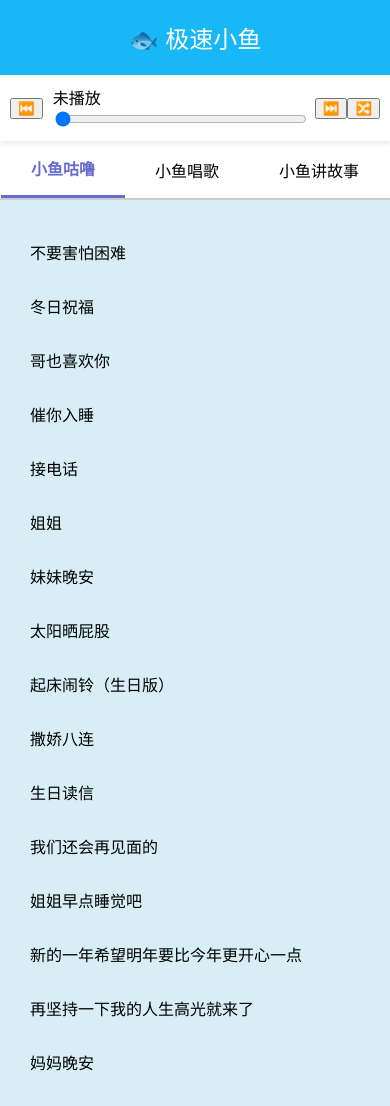
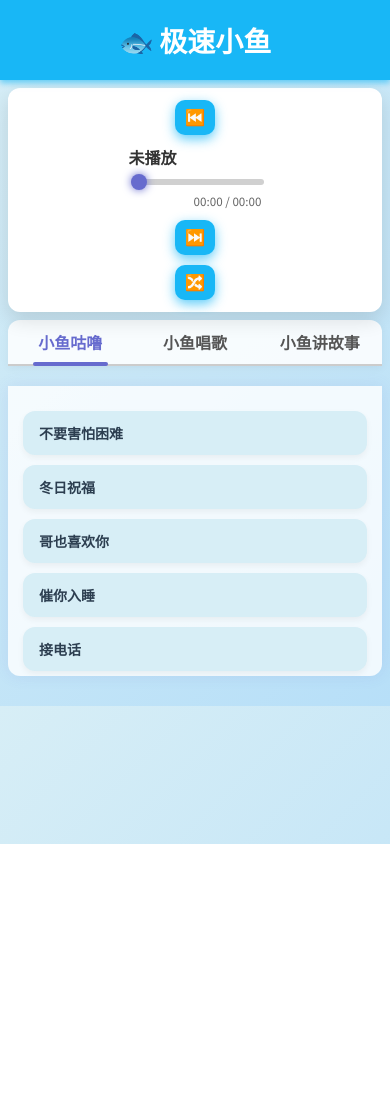
Before and after one commit to zhaoxinlu98/nfc-audio-page, a plain HTML site: page index.html in a window 390 px wide. After the commit the page ends 844 px from the top, so only its background shows below. Drawn offline with Linux system fonts and the light colour scheme.

Commit message:
Update index.html

```diff
--- a/index.html
+++ b/index.html
@@ -2,61 +2,95 @@
 <html lang="zh">
 <head>
 <meta charset="UTF-8" />
-  <meta name="viewport" content="width=device-width, initial-scale=1.0" />
+<meta name="viewport" content="width=device-width, initial-scale=1" />
 <title>极速小鱼 - 音频播放器</title>
 <style>
+  @import url('https://fonts.googleapis.com/css2?family=Source+Sans+Pro:wght@400;600&display=swap');
+
   body {
-      font-family: sans-serif;
-      background-color: #D7EEF6;
+    font-family: 'Source Sans Pro', sans-serif;
+    background: linear-gradient(135deg, #D7EEF6 0%, #B7DFF8 100%);
     margin: 0;
     padding: 0;
+    color: #333;
   }
   header {
     background-color: #18B7F6;
     color: white;
     padding: 20px;
     text-align: center;
-      font-size: 24px;
+    font-size: 28px;
+    font-weight: 600;
     position: sticky;
     top: 0;
     z-index: 1000;
+    box-shadow: 0 3px 6px rgba(24,183,246,0.6);
   }
   header::before {
     content: "🐟 ";
   }
   #player {
-      background: #ffffff;
-      padding: 10px;
-      box-shadow: 0 2px 6px rgba(0,0,0,0.1);
+    background: #fff;
+    padding: 12px 20px;
+    box-shadow: 0 8px 20px rgba(0,0,0,0.12);
     position: sticky;
     top: 72px;
     z-index: 999;
     display: flex;
     align-items: center;
     justify-content: space-between;
+    border-radius: 12px;
+    margin: 8px 12px;
+    user-select: none;
   }
   #tabs {
     display: flex;
     justify-content: center;
-      background-color: #ffffff;
+    background-color: #ffffffdd;
     border-bottom: 2px solid #ccc;
+    margin: 0 12px 24px 12px;
+    border-radius: 12px 12px 0 0;
+    box-shadow: 0 2px 10px rgba(0,0,0,0.05);
   }
   .tab {
-      padding: 15px 30px;
+    padding: 15px 28px;
     cursor: pointer;
     background: none;
     border: none;
-      font-size: 16px;
+    font-size: 18px;
+    font-weight: 600;
     outline: none;
+    color: #555;
+    position: relative;
+    transition: color 0.3s;
+  }
+  .tab:hover:not(.active) {
+    color: #18B7F6;
   }
   .tab.active {
-      border-bottom: 3px solid #666BCE;
     color: #666BCE;
-      font-weight: bold;
+    font-weight: 700;
+  }
+  .tab.active::after {
+    content: "";
+    position: absolute;
+    bottom: -2px;
+    left: 20%;
+    width: 60%;
+    height: 4px;
+    background: #666BCE;
+    border-radius: 2px;
+    transition: width 0.3s ease;
   }
   .audio-list {
     display: none;
-      padding: 20px;
+    padding: 20px 16px;
+    max-height: 320px;
+    overflow-y: auto;
+    background: #ffffffcc;
+    border-radius: 0 0 12px 12px;
+    box-shadow: 0 0 15px rgba(102,107,206,0.12);
+    margin: 0 12px 40px 12px;
   }
   .audio-list.active {
     display: block;
@@ -64,74 +98,199 @@
   .audio-item {
     margin: 10px 0;
     background-color: #D7EEF6;
-      padding: 10px;
-      border-radius: 8px;
+    padding: 14px 20px;
+    border-radius: 12px;
     cursor: pointer;
+    font-weight: 600;
+    font-size: 16px;
+    color: #2c3e50;
+    transition: background-color 0.3s, box-shadow 0.3s, transform 0.15s ease;
+    box-shadow: 0 3px 6px rgba(0,0,0,0.05);
+  }
+  .audio-item:hover:not(.active) {
+    background-color: #B0DFFC;
+    box-shadow: 0 6px 12px rgba(24,183,246,0.35);
+    transform: translateY(-2px);
   }
   .audio-item.active {
     background-color: #666BCE;
     color: white;
+    box-shadow: 0 0 18px #5559b8;
+    animation: pulseGlow 2s infinite alternate ease-in-out;
+  }
+  @keyframes pulseGlow {
+    0% {
+      box-shadow: 0 0 8px #666BCE;
+    }
+    100% {
+      box-shadow: 0 0 18px #666BCE;
+    }
   }
   .controls button {
-      margin: 0 10px;
-      padding: 5px 10px;
-      font-size: 16px;
+    margin: 0 12px;
+    padding: 8px 14px;
+    font-size: 18px;
+    cursor: pointer;
+    transition: transform 0.15s ease-in-out, background-color 0.3s;
+    border: none;
+    background: #18B7F6;
+    color: white;
+    border-radius: 10px;
+    box-shadow: 0 4px 12px rgba(24,183,246,0.7);
+    user-select: none;
+  }
+  .controls button:hover {
+    background: #137abf;
+    transform: scale(1.12);
+    box-shadow: 0 6px 16px rgba(19,122,191,0.9);
+  }
+  .controls button:active {
+    transform: scale(0.95);
   }
   .progress-container {
     flex: 1;
-      margin: 0 10px;
+    margin: 0 20px;
+    display: flex;
+    flex-direction: column;
+  }
+  #nowPlaying {
+    font-weight: 700;
+    margin-bottom: 8px;
+    font-size: 18px;
+    color: #333;
+    white-space: nowrap;
+    overflow: hidden;
+    text-overflow: ellipsis;
   }
   #progress {
     width: 100%;
+    -webkit-appearance: none;
+    appearance: none;
+    height: 6px;
+    border-radius: 4px;
+    background: #d0d0d0;
+    outline: none;
+    cursor: pointer;
+    transition: background-color 0.3s;
+  }
+  #progress::-webkit-slider-thumb {
+    -webkit-appearance: none;
+    appearance: none;
+    width: 16px;
+    height: 16px;
+    border-radius: 50%;
+    background: #666BCE;
+    cursor: pointer;
+    box-shadow: 0 0 8px #666BCE;
+    transition: background-color 0.3s;
+  }
+  #progress::-moz-range-thumb {
+    width: 16px;
+    height: 16px;
+    border-radius: 50%;
+    background: #666BCE;
+    cursor: pointer;
+    box-shadow: 0 0 8px #666BCE;
+  }
+  #progress:hover {
+    background-color: #b0c8f9;
+  }
+  #progress:active::-webkit-slider-thumb {
+    background-color: #5559b8;
+  }
+  #time {
+    font-size: 13px;
+    color: #666;
+    margin-top: 6px;
+    text-align: right;
+    user-select: none;
+  }
+
+  /* 响应式 - 手机屏幕调整 */
+  @media (max-width: 600px) {
+    #player {
+      flex-direction: column;
+      gap: 10px;
+      top: 56px;
+      margin: 8px 8px;
+    }
+    #tabs {
+      flex-wrap: wrap;
+      margin: 0 8px 20px 8px;
+    }
+    .tab {
+      padding: 10px 12px;
+      font-size: 16px;
+      flex: 1 1 33%;
+      text-align: center;
+    }
+    .audio-list {
+      max-height: 260px;
+      margin: 0 8px 30px 8px;
+      padding: 15px;
+    }
+    .audio-item {
+      font-size: 14px;
+      padding: 12px 16px;
+    }
+    .controls button {
+      font-size: 16px;
+      padding: 8px 10px;
+      margin: 0 8px;
+    }
+    #nowPlaying {
+      font-size: 16px;
+    }
   }
 </style>
 </head>
 <body>
 <header>极速小鱼</header>
-  <div id="player">
-    <button id="prev">⏮️</button>
+<div id="player" class="controls" role="region" aria-label="音频播放器控制区">
+  <button id="prev" aria-label="上一首">⏮️</button>
   <div class="progress-container">
-      <div id="nowPlaying">未播放</div>
-      <input type="range" id="progress" value="0" />
+    <div id="nowPlaying" aria-live="polite" aria-atomic="true" aria-owns="progress">未播放</div>
+    <input type="range" id="progress" value="0" aria-label="播放进度" />
+    <div id="time" aria-live="polite" aria-atomic="true">00:00 / 00:00</div>
   </div>
-    <button id="next">⏭️</button>
-    <button id="random">🔀</button>
+  <button id="next" aria-label="下一首">⏭️</button>
+  <button id="random" aria-label="随机播放">🔀</button>
 </div>
 
-  <div id="tabs">
-    <button class="tab active" data-tab="gululu">小鱼咕噜</button>
-    <button class="tab" data-tab="sing">小鱼唱歌</button>
-    <button class="tab" data-tab="story">小鱼讲故事</button>
+<div id="tabs" role="tablist" aria-label="音频模块切换">
+  <button class="tab active" data-tab="gululu" role="tab" aria-selected="true" tabindex="0" aria-controls="gululu">小鱼咕噜</button>
+  <button class="tab" data-tab="sing" role="tab" aria-selected="false" tabindex="-1" aria-controls="sing">小鱼唱歌</button>
+  <button class="tab" data-tab="story" role="tab" aria-selected="false" tabindex="-1" aria-controls="story">小鱼讲故事</button>
 </div>
 
-  <div id="gululu" class="audio-list active">
-    <div class="audio-item" data-src="buyaohaipaikunnan.mp3">不要害怕困难</div>
-    <div class="audio-item" data-src="dongrizhufu.mp3">冬日祝福</div>
-    <div class="audio-item" data-src="ge-ye-xihuan-ni.mp3">哥也喜欢你</div>
-    <div class="audio-item" data-src="cuini_rushui.mp3">催你入睡</div>
-    <div class="audio-item" data-src="jiedianhua.mp3">接电话</div>
-    <div class="audio-item" data-src="jiejie.mp3">姐姐</div>
-    <div class="audio-item" data-src="meimei-wanan .mp3">妹妹晚安</div>
-    <div class="audio-item" data-src="taiyangshai_pigu.mp3">太阳晒屁股</div>
-    <div class="audio-item" data-src="qichuang_naoling_shengri.mp3">起床闹铃（生日版）</div>
-    <div class="audio-item" data-src="sajiaobalian.mp3">撒娇八连</div>
-    <div class="audio-item" data-src="shengri_duxin.mp3">生日读信</div>
-    <div class="audio-item" data-src="women_haohui_zai_jian_men.mp3">我们还会再见面的</div>
-    <div class="audio-item" data-src="jiejie_zaodian_shuijiao_ba.mp3">姐姐早点睡觉吧</div>
-    <div class="audio-item" data-src="xin_de_yinian_xiwang.mp3">新的一年希望明年要比今年更开心一点</div>
-    <div class="audio-item" data-src="zaijianchi_yixia_rensheng_gaoguang.mp3">再坚持一下我的人生高光就来了</div>
-    <div class="audio-item" data-src="mama_wanan.mp3">妈妈晚安</div>
+<div id="gululu" class="audio-list active" role="tabpanel" tabindex="0" aria-labelledby="gululu" >
+  <div class="audio-item" data-src="buyaohaipaikunnan.mp3" tabindex="0">不要害怕困难</div>
+  <div class="audio-item" data-src="dongrizhufu.mp3" tabindex="0">冬日祝福</div>
+  <div class="audio-item" data-src="ge-ye-xihuan-ni.mp3" tabindex="0">哥也喜欢你</div>
+  <div class="audio-item" data-src="cuini_rushui.mp3" tabindex="0">催你入睡</div>
+  <div class="audio-item" data-src="jiedianhua.mp3" tabindex="0">接电话</div>
+  <div class="audio-item" data-src="jiejie.mp3" tabindex="0">姐姐</div>
+  <div class="audio-item" data-src="meimei-wanan .mp3" tabindex="0">妹妹晚安</div>
+  <div class="audio-item" data-src="taiyangshai_pigu.mp3" tabindex="0">太阳晒屁股</div>
+  <div class="audio-item" data-src="qichuang_naoling_shengri.mp3" tabindex="0">起床闹铃（生日版）</div>
+  <div class="audio-item" data-src="sajiaobalian.mp3" tabindex="0">撒娇八连</div>
+  <div class="audio-item" data-src="shengri_duxin.mp3" tabindex="0">生日读信</div>
+  <div class="audio-item" data-src="women_haohui_zai_jian_men.mp3" tabindex="0">我们还会再见面的</div>
+  <div class="audio-item" data-src="jiejie_zaodian_shuijiao_ba.mp3" tabindex="0">姐姐早点睡觉吧</div>
+  <div class="audio-item" data-src="xin_de_yinian_xiwang.mp3" tabindex="0">新的一年希望明年要比今年更开心一点</div>
+  <div class="audio-item" data-src="zaijianchi_yixia_rensheng_gaoguang.mp3" tabindex="0">再坚持一下我的人生高光就来了</div>
+  <div class="audio-item" data-src="mama_wanan.mp3" tabindex="0">妈妈晚安</div>
 </div>
 
-  <div id="sing" class="audio-list">
-    <div class="audio-item" data-src="siyishenghua_live.mp3">肆意生花片段（直播版）</div>
-    <div class="audio-item" data-src="tebie_de_ren.mp3">特别的人</div>
-    <div class="audio-item" data-src="tuheisu.mp3">褪黑素</div>
+<div id="sing" class="audio-list" role="tabpanel" tabindex="0" aria-labelledby="sing" hidden>
+  <div class="audio-item" data-src="siyishenghua_live.mp3" tabindex="0">肆意生花片段（直播版）</div>
+  <div class="audio-item" data-src="tebie_de_ren.mp3" tabindex="0">特别的人</div>
+  <div class="audio-item" data-src="tuheisu.mp3" tabindex="0">褪黑素</div>
 </div>
 
-  <div id="story" class="audio-list">
-    <div class="audio-item" data-src="xiaoshuimian.mp3">小睡眠</div>
-    <div class="audio-item" data-src="xiaoyu_youdao_dahaili_le_ma.mp3">小鱼游到大海里了吗</div>
+<div id="story" class="audio-list" role="tabpanel" tabindex="0" aria-labelledby="story" hidden>
+  <div class="audio-item" data-src="xiaoshuimian.mp3" tabindex="0">小睡眠</div>
+  <div class="audio-item" data-src="xiaoyu_youdao_dahaili_le_ma.mp3" tabindex="0">小鱼游到大海里了吗</div>
 </div>
 
 <audio id="audio" controls hidden></audio>
@@ -140,20 +299,48 @@
   const audio = document.getElementById("audio");
   const nowPlaying = document.getElementById("nowPlaying");
   const progress = document.getElementById("progress");
+  const timeDisplay = document.getElementById("time");
   const prevBtn = document.getElementById("prev");
   const nextBtn = document.getElementById("next");
   const randomBtn = document.getElementById("random");
   const tabs = document.querySelectorAll(".tab");
   const lists = document.querySelectorAll(".audio-list");
-    let playlist = [];
   let currentIndex = -1;
+
+  function formatTime(seconds) {
+    const m = Math.floor(seconds / 60).toString().padStart(2, '0');
+    const s = Math.floor(seconds % 60).toString().padStart(2, '0');
+    return `${m}:${s}`;
+  }
 
   tabs.forEach(tab => {
     tab.addEventListener("click", () => {
-        tabs.forEach(t => t.classList.remove("active"));
-        lists.forEach(list => list.classList.remove("active"));
+      tabs.forEach(t => {
+        t.classList.remove("active");
+        t.setAttribute("aria-selected", "false");
+        t.tabIndex = -1;
+      });
+      lists.forEach(list => {
+        list.classList.remove("active");
+        list.hidden = true;
+      });
       tab.classList.add("active");
-        document.getElementById(tab.dataset.tab).classList.add("active");
+      tab.setAttribute("aria-selected", "true");
+      tab.tabIndex = 0;
+      const tabPanel = document.getElementById(tab.dataset.tab);
+      tabPanel.classList.add("active");
+      tabPanel.hidden = false;
+
+      audio.pause();
+      audio.currentTime = 0;
+      audio.src = "";
+      nowPlaying.textContent = "未播放";
+      timeDisplay.textContent = "00:00 / 00:00";
+
+      const firstAudio = tabPanel.querySelector(".audio-item");
+      if (firstAudio) firstAudio.focus();
+
+      currentIndex = -1;
     });
   });
 
@@ -170,11 +357,19 @@
     currentIndex = index;
   }
 
-    document.querySelectorAll(".audio-item").forEach((item, i) => {
+  document.querySelectorAll(".audio-item").forEach(item => {
     item.addEventListener("click", () => {
       const list = Array.from(item.parentNode.children);
       currentIndex = list.indexOf(item);
       playAudio(currentIndex);
+    });
+    item.addEventListener("keydown", e => {
+      if (e.key === "Enter" || e.key === " ") {
+        e.preventDefault();
+        const list = Array.from(item.parentNode.children);
+        currentIndex = list.indexOf(item);
+        playAudio(currentIndex);
+      }
     });
   });
 
@@ -187,11 +382,16 @@
   };
 
   audio.addEventListener("timeupdate", () => {
+    if (audio.duration) {
       progress.value = (audio.currentTime / audio.duration) * 100;
+      timeDisplay.textContent = `${formatTime(audio.currentTime)} / ${formatTime(audio.duration)}`;
+    }
   });
 
   progress.addEventListener("input", () => {
+    if (audio.duration) {
       audio.currentTime = (progress.value / 100) * audio.duration;
+    }
   });
 </script>
 </body>
```
Lines whose indentation alone changed are shown as unchanged.
